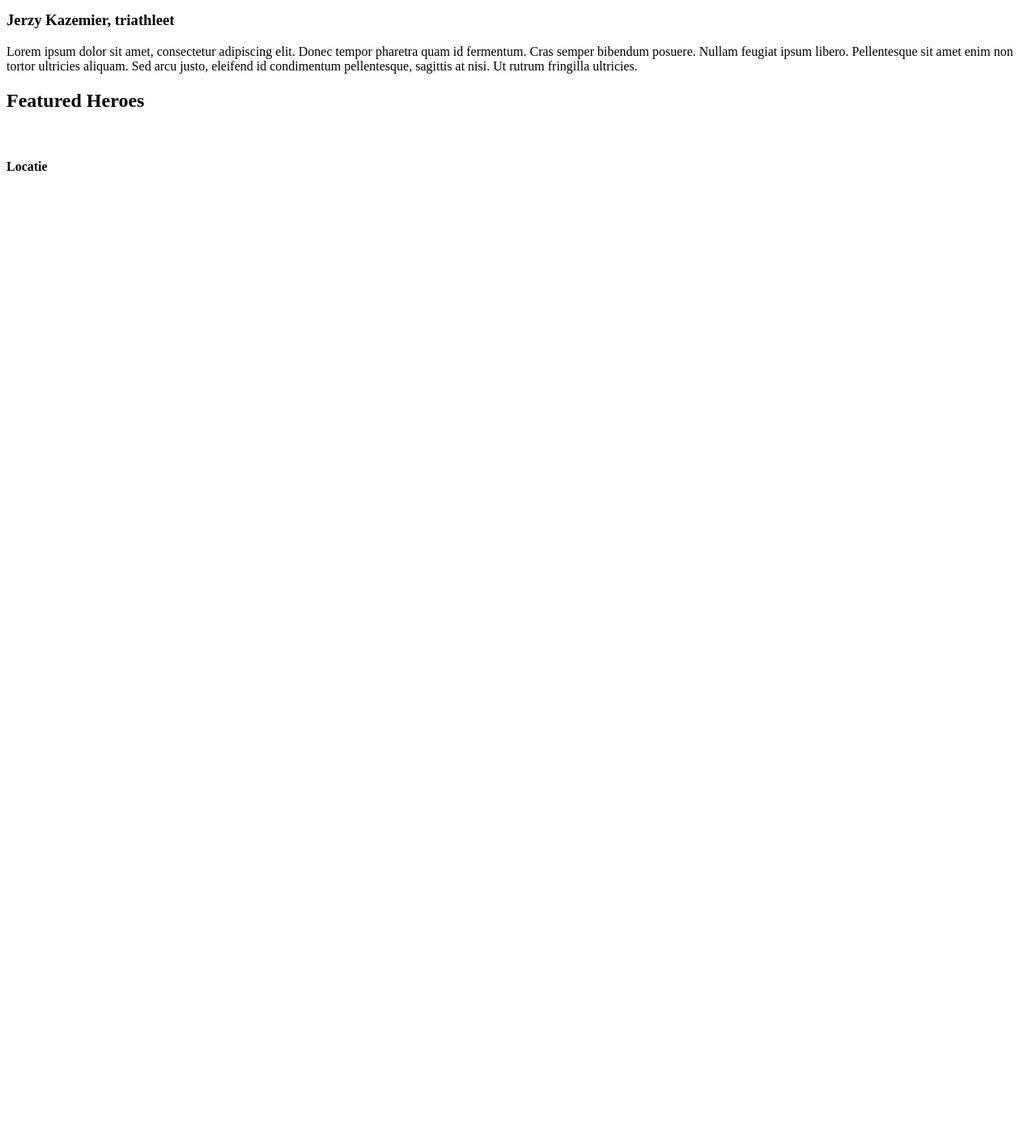
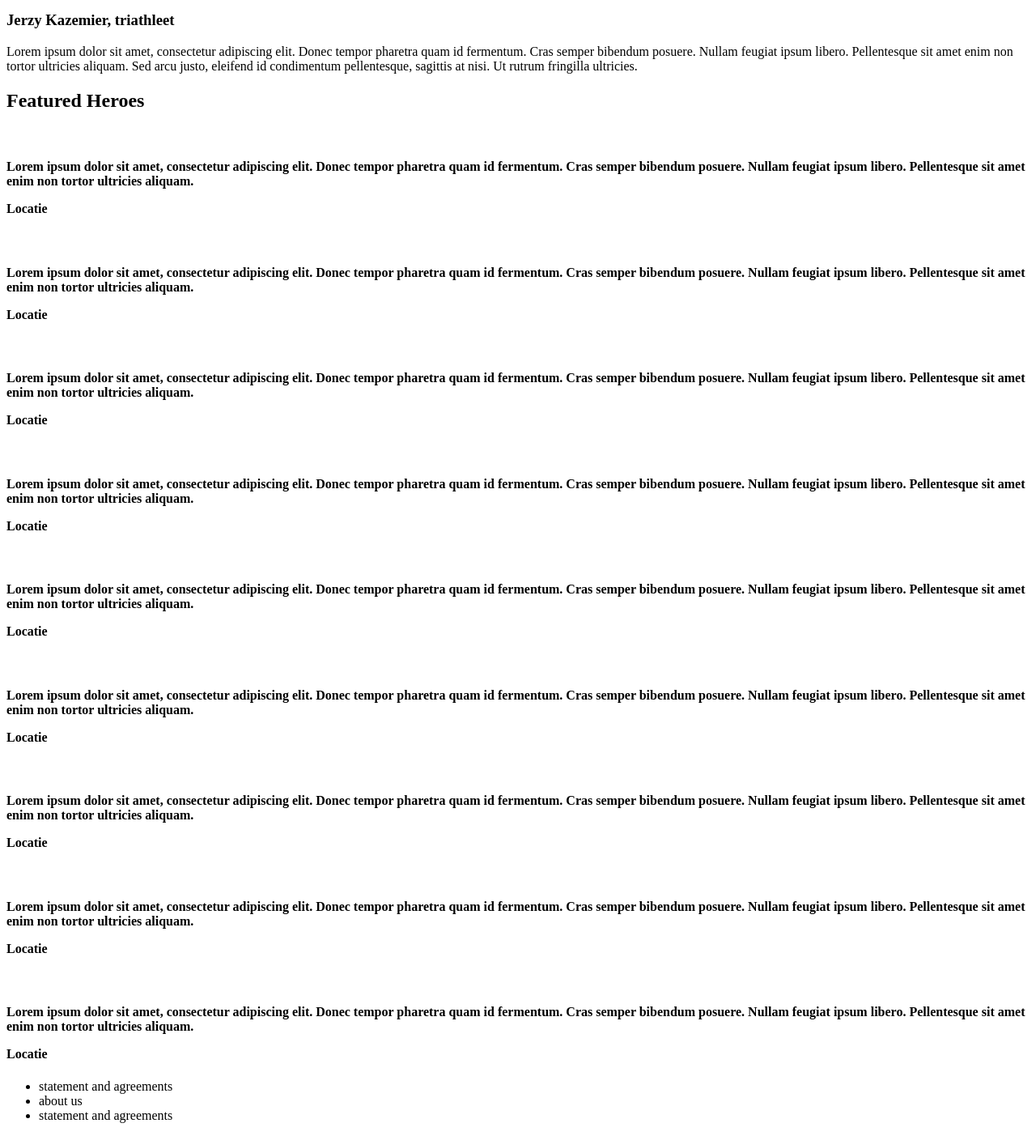
Before and after one commit to stefthoen-archive/hero-app, a PHP site: page / in a window 1280 px wide. Shown: the part 353-1756 px from the top of the page at 81% size. Before the commit the page ends 564 px from the top, so only its background shows below. Run offline with PHP 8.4, Linux system fonts and the light colour scheme.

Commit message:
Adds header and footer

```diff
--- /dev/null
+++ b/_/parts/footer.php
@@ -0,0 +1,7 @@
+<footer>
+	<ul>
+		<li>statement and agreements</li>
+		<li>about us</li>
+		<li>statement and agreements</li>
+	</ul>
+</footer>
--- /dev/null
+++ b/_/parts/header.php
@@ -0,0 +1,11 @@
+<header>
+	<nav>
+		<h1>Logo</h1>
+			<ul>
+				<li>Who Are the Heroes</li>
+				<li>Be a Hero!</li>
+				<form><input class="search" placeholder="Zoek naar helden"></form>
+			</ul>
+		<a href="#" class="account">Hoi Jerzy!</a>
+	</nav>
+</header>
--- a/index.php
+++ b/index.php
@@ -6,15 +6,7 @@
 	</head>
 	<body>
 		<div class="wrapper">
-			<nav>
-				<h1>Logo</h1>
-					<ul>
-						<li>Who Are the Heroes</li>
-						<li>Be a Hero!</li>
-						<form><input class="search" placeholder="Zoek naar helden"></form>
-					</ul>
-				<a href="#" class="account">Hoi Jerzy!</a>
-			</nav>
+			<?php include '_/parts/header.php' ?>
 			<section id="featured">
 				<article class="slide">
 					<h1>Jerzy Kazemier, triathleet</h1>
@@ -32,11 +24,60 @@
 				<h2>Featured Heroes</h2>
 				<article class="hero">
 					<a href=""><img src="" alt=""></a>
-					<a href=""><h1 class="heroname"></a>
-					<p class="intro"></p>
+					<a href=""><h1 class="name"></a>
+					<p class="intro">Lorem ipsum dolor sit amet, consectetur adipiscing elit. Donec tempor pharetra quam id fermentum. Cras semper bibendum posuere. Nullam feugiat ipsum libero. Pellentesque sit amet enim non tortor ultricies aliquam.</p>
+					<span class="">Locatie</span>
+				</article> <!-- article.hero -->
+				<article class="hero">
+					<a href=""><img src="" alt=""></a>
+					<a href=""><h1 class="name"></a>
+					<p class="intro">Lorem ipsum dolor sit amet, consectetur adipiscing elit. Donec tempor pharetra quam id fermentum. Cras semper bibendum posuere. Nullam feugiat ipsum libero. Pellentesque sit amet enim non tortor ultricies aliquam.</p>
+					<span class="">Locatie</span>
+				</article> <!-- article.hero -->
+				<article class="hero">
+					<a href=""><img src="" alt=""></a>
+					<a href=""><h1 class="name"></a>
+					<p class="intro">Lorem ipsum dolor sit amet, consectetur adipiscing elit. Donec tempor pharetra quam id fermentum. Cras semper bibendum posuere. Nullam feugiat ipsum libero. Pellentesque sit amet enim non tortor ultricies aliquam.</p>
+					<span class="">Locatie</span>
+				</article> <!-- article.hero -->
+				<article class="hero">
+					<a href=""><img src="" alt=""></a>
+					<a href=""><h1 class="name"></a>
+					<p class="intro">Lorem ipsum dolor sit amet, consectetur adipiscing elit. Donec tempor pharetra quam id fermentum. Cras semper bibendum posuere. Nullam feugiat ipsum libero. Pellentesque sit amet enim non tortor ultricies aliquam.</p>
+					<span class="">Locatie</span>
+				</article> <!-- article.hero -->
+				<article class="hero">
+					<a href=""><img src="" alt=""></a>
+					<a href=""><h1 class="name"></a>
+					<p class="intro">Lorem ipsum dolor sit amet, consectetur adipiscing elit. Donec tempor pharetra quam id fermentum. Cras semper bibendum posuere. Nullam feugiat ipsum libero. Pellentesque sit amet enim non tortor ultricies aliquam.</p>
+					<span class="">Locatie</span>
+				</article> <!-- article.hero -->
+				<article class="hero">
+					<a href=""><img src="" alt=""></a>
+					<a href=""><h1 class="name"></a>
+					<p class="intro">Lorem ipsum dolor sit amet, consectetur adipiscing elit. Donec tempor pharetra quam id fermentum. Cras semper bibendum posuere. Nullam feugiat ipsum libero. Pellentesque sit amet enim non tortor ultricies aliquam.</p>
+					<span class="">Locatie</span>
+				</article> <!-- article.hero -->
+				<article class="hero">
+					<a href=""><img src="" alt=""></a>
+					<a href=""><h1 class="name"></a>
+					<p class="intro">Lorem ipsum dolor sit amet, consectetur adipiscing elit. Donec tempor pharetra quam id fermentum. Cras semper bibendum posuere. Nullam feugiat ipsum libero. Pellentesque sit amet enim non tortor ultricies aliquam.</p>
+					<span class="">Locatie</span>
+				</article> <!-- article.hero -->
+				<article class="hero">
+					<a href=""><img src="" alt=""></a>
+					<a href=""><h1 class="name"></a>
+					<p class="intro">Lorem ipsum dolor sit amet, consectetur adipiscing elit. Donec tempor pharetra quam id fermentum. Cras semper bibendum posuere. Nullam feugiat ipsum libero. Pellentesque sit amet enim non tortor ultricies aliquam.</p>
+					<span class="">Locatie</span>
+				</article> <!-- article.hero -->
+				<article class="hero">
+					<a href=""><img src="" alt=""></a>
+					<a href=""><h1 class="name"></a>
+					<p class="intro">Lorem ipsum dolor sit amet, consectetur adipiscing elit. Donec tempor pharetra quam id fermentum. Cras semper bibendum posuere. Nullam feugiat ipsum libero. Pellentesque sit amet enim non tortor ultricies aliquam.</p>
 					<span class="">Locatie</span>
 				</article> <!-- article.hero -->
 			</section> <!-- section.featured -->
+			<?php include '_/parts/footer.php' ?>
 		</div>
 	</body>
 </html>
```
